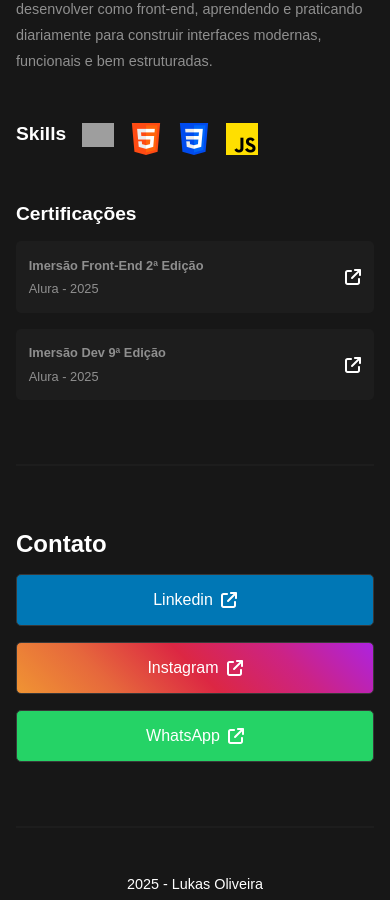
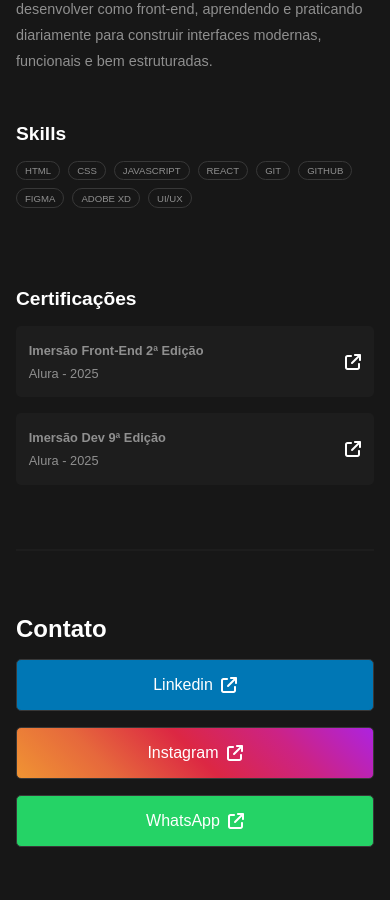
Before and after one commit to JLOlieira/my_portfolio, a React (Vite) app: page / in a window 390 px wide. Shown: the part 3200-4100 px from the top of the page. Built offline with nearby package versions, Linux system fonts and the light colour scheme; grey boxes are pictures that could not be loaded.

Commit message:
projects-page responsive fix, skills update

```diff
--- a/src/assets/components/project-card/project-card.css
+++ b/src/assets/components/project-card/project-card.css
@@ -81,20 +81,6 @@
       flex-wrap: wrap;
       margin-bottom: 2rem;
     }
-    .tag{
-      display: flex;
-      align-items: center;
-      justify-content: center;
-      background-color: transparent;
-      position: relative;
-      padding: 0.2rem 0.5rem;
-      border-radius: 20px;
-      color: var(--lightGrey);
-      font-size: 0.6rem;
-      text-transform: uppercase;
-      text-wrap: nowrap;
-      border: solid 1px var(--grey);
-    }
 
     .details{
       display: flex;
--- a/src/assets/components/project-card/project-card.jsx
+++ b/src/assets/components/project-card/project-card.jsx
@@ -1,6 +1,7 @@
 import "./project-card.css";
 import { FontAwesomeIcon } from "@fortawesome/react-fontawesome";
 import { faArrowUpRightFromSquare } from "@fortawesome/free-solid-svg-icons";
+import Tag from "../tag/tag";
 
 function ProjectCard({ id, tittle, description, img, techs, tags, links }) {
   const techsIcons = [...new Set(techs)];
@@ -21,9 +22,7 @@ function ProjectCard({ id, tittle, description, img, techs, tags, links }) {
         </div>
         <div className="tags">
           {tags.map((tag) => (
-            <span className="tag" key={tag}>
-              {tag}
-            </span>
+            <Tag key={tag} name={tag} />
           ))}
         </div>
         <div className="project-buttons">
--- /dev/null
+++ b/src/assets/components/tag/tag.css
@@ -0,0 +1,16 @@
+@import url(/src/colors.css);
+
+.tag {
+  display: flex;
+  align-items: center;
+  justify-content: center;
+  background-color: transparent;
+  position: relative;
+  padding: 0.2rem 0.5rem;
+  border-radius: 20px;
+  color: var(--lightGrey);
+  font-size: 0.6rem;
+  text-transform: uppercase;
+  text-wrap: nowrap;
+  border: solid 1px var(--grey);
+}
--- /dev/null
+++ b/src/assets/components/tag/tag.jsx
@@ -0,0 +1,7 @@
+import "./tag.css";
+
+function Tag({ name }) {
+  return <span className="tag">{name}</span>;
+}
+
+export default Tag;
--- a/src/assets/sections/about/about.css
+++ b/src/assets/sections/about/about.css
@@ -26,24 +26,17 @@
 
   .skills {
     display: flex;
+    flex-direction: column;
     width: 100%;
     gap: 1rem;
     margin-top: 2rem;
-    ul {
+
+    .tags{
       display: flex;
       align-items: center;
-      gap: 1rem;
-
-      li {
-        width: 2rem;
-        height: 2rem;
-        list-style: none;
-
-        img {
-          width: 100%;
-          height: auto;
-        }
-      }
+      flex-wrap: wrap;
+      gap: 0.5rem;
+      margin-bottom: 2rem;
     }
   }
 
--- a/src/assets/sections/about/about.jsx
+++ b/src/assets/sections/about/about.jsx
@@ -2,6 +2,7 @@ import "./about.css";
 
 import { FontAwesomeIcon } from "@fortawesome/react-fontawesome";
 import { faArrowUpRightFromSquare } from "@fortawesome/free-solid-svg-icons";
+import Tag from "../../components/tag/tag";
 
 function About() {
   const certifications = [
@@ -34,20 +35,17 @@ function About() {
         </p>
         <div className="skills">
           <h3>Skills</h3>
-          <ul>
-            <li>
-              <img src="techs/react.png" alt="React" />
-            </li>
-            <li>
-              <img src="techs/html.png" alt="HTML" />
-            </li>
-            <li>
-              <img src="techs/css.png" alt="CSS" />
-            </li>
-            <li>
-              <img src="techs/js.png" alt="JavaScript" />
-            </li>
-          </ul>
+          <div className="tags">
+            <Tag name="HTML" />
+            <Tag name="CSS" />
+            <Tag name="JavaScript" />
+            <Tag name="React" />
+            <Tag name="Git" />
+            <Tag name="GitHub" />
+            <Tag name="Figma" />
+            <Tag name="Adobe XD" />
+            <Tag name="UI/UX" />
+          </div>
         </div>
         <div className="certifications">
           <h3>Certificações</h3>
--- a/src/responsive.css
+++ b/src/responsive.css
@@ -13,6 +13,9 @@
     }
     .header {
       padding: 0 1rem;
+    }
+    .projects-page{
+      padding: 2rem 1rem;
     }
     .contact {
       .external-link-icon {
```
